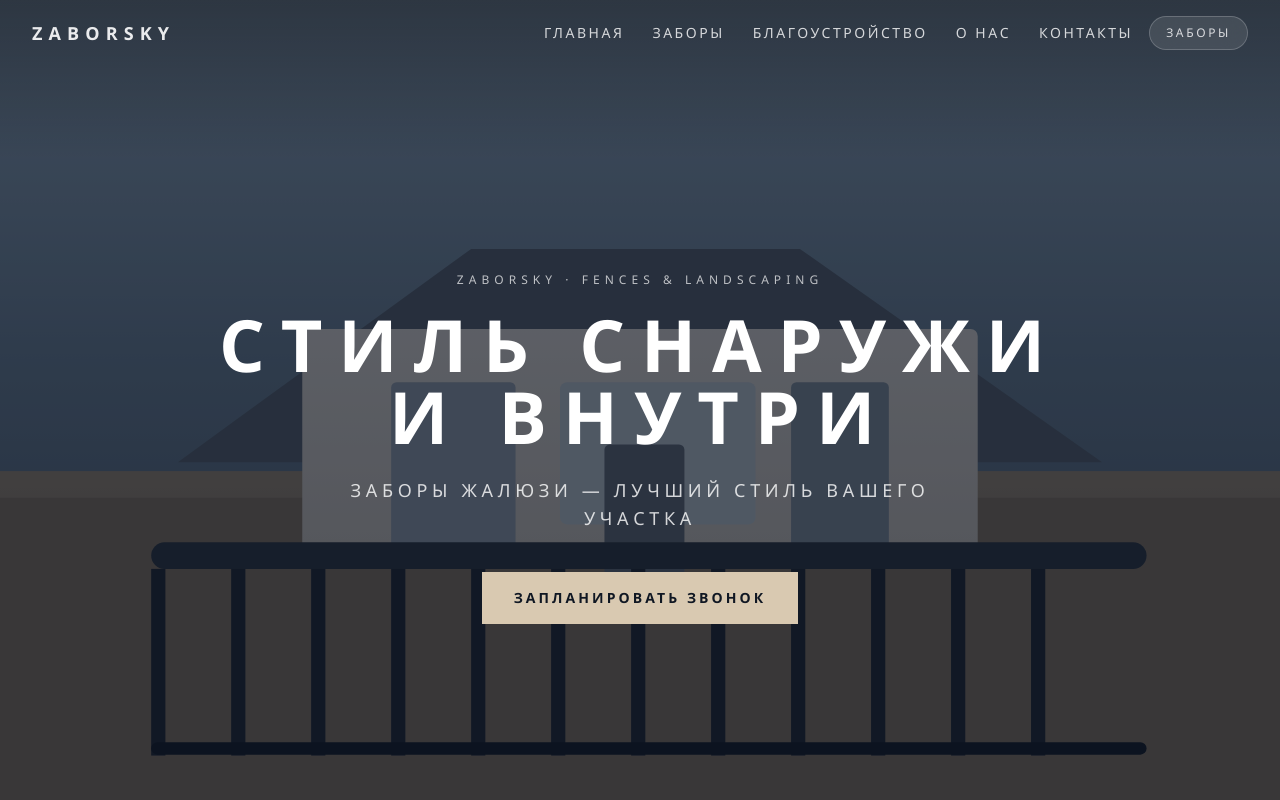
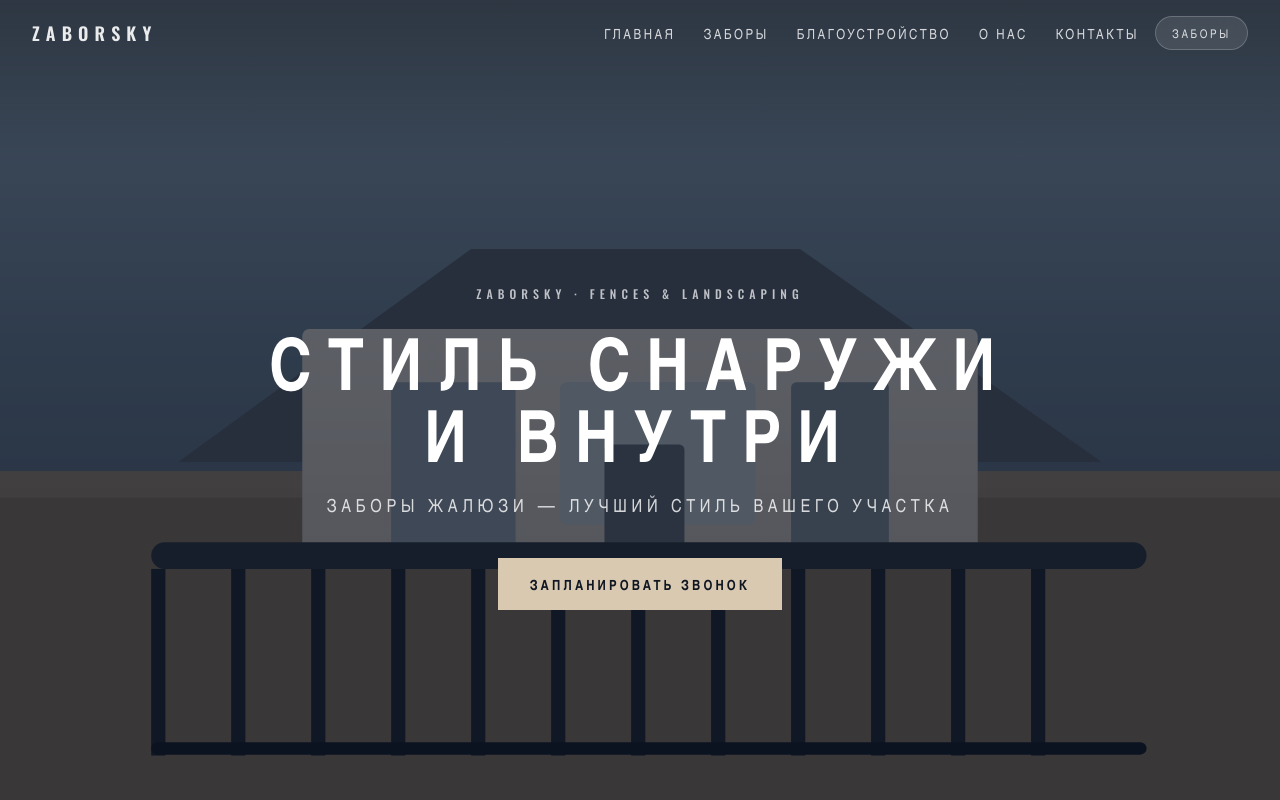
Before and after one commit to alchemmist/zaborsky, a Next.js app: page / in a window 1280 px wide. Shown: the top 800 px of the page. Built offline with nearby package versions, Linux system fonts and the light colour scheme.

Commit message:
fix font

```diff
--- a/app/globals.css
+++ b/app/globals.css
@@ -1,10 +1,11 @@
+@import url("https://fonts.googleapis.com/css2?family=Oswald:wght@200;300;400;500;600;700&display=swap");
 @import "tailwindcss";
 
 :root {
   --background: #f3eee5;
   --foreground: #17202b;
-  --app-font-sans: "Segoe UI", "Helvetica Neue", Arial, sans-serif;
-  --app-font-mono: "SFMono-Regular", Consolas, "Liberation Mono", monospace;
+  --app-font-sans: "Oswald", "Arial Narrow", Arial, sans-serif;
+  --app-font-mono: "Oswald", "Arial Narrow", Arial, sans-serif;
 }
 
 @theme inline {
@@ -24,6 +25,13 @@ body {
   font-family: var(--app-font-sans);
 }
 
+button,
+input,
+select,
+textarea {
+  font: inherit;
+}
+
 ::selection {
   background: rgba(12, 22, 36, 0.18);
   color: #0f1720;
```
